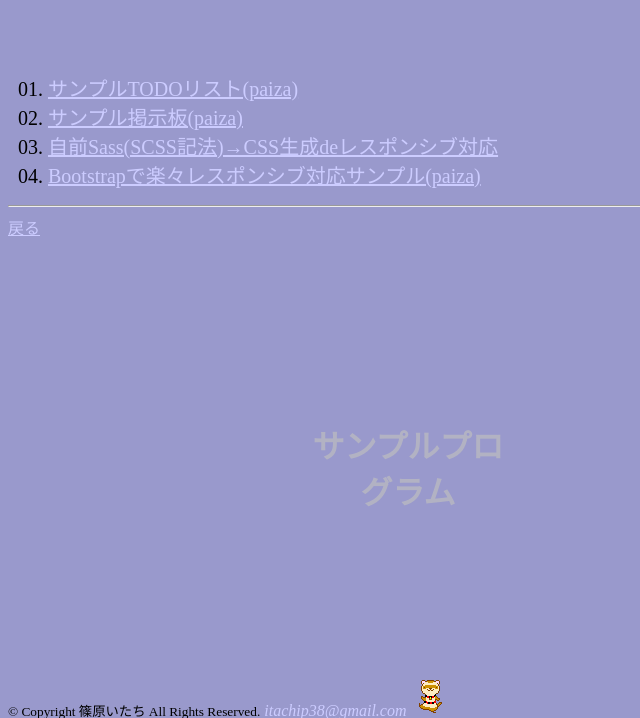
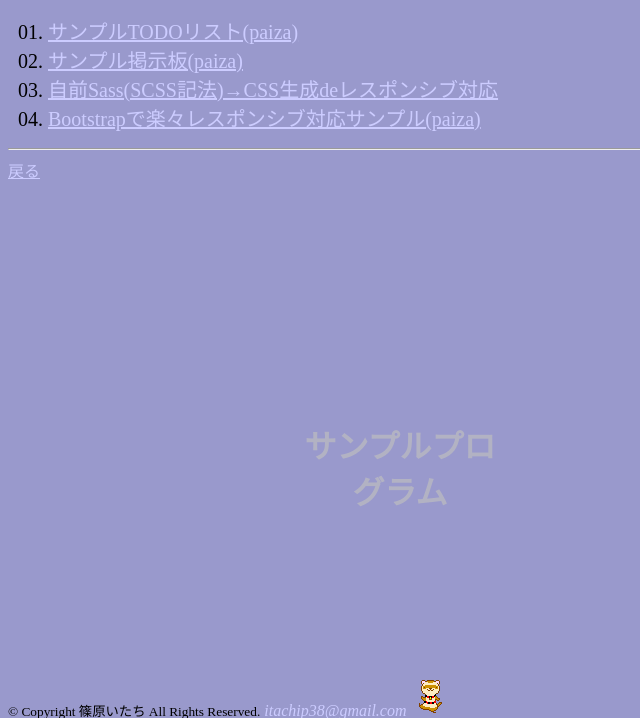
Before and after one commit to itachi-P/PHP_TODOList, a PHP site: page /samples/samples-index.html in a window 1280 px wide. Shown: the top 718 px of the page, without its empty margins (0-640 px from the left). Run offline with PHP 8.4, Linux system fonts and the light colour scheme.

Commit message:
:dog: plus one+

```diff
--- a/css/home.css
+++ b/css/home.css
@@ -20,7 +20,7 @@ body {
 }
 
 h1 {
-  position: relative;
+  position: absolute;
   top: 400px;
   left: 300px;
   color: #ccb;
--- a/php/db_ctrl.php
+++ b/php/db_ctrl.php
@@ -10,6 +10,7 @@ foreach ($actions as $action) {
 
 if ($action === "regist") {
 	// 新規項目名,担当者,期限,(完了は'未'→null,項目IDは自動採番)をINSERT
+	// ※(要修正) 現状全項目空白でも登録できてしまう仕様 → エラーメッセージ表示して再入力(既存入力値保持)にすべき
 	$item_name = $_POST['item_name'];
 	$user_id = $_POST['user_id'];
 	$month = $_POST['month'];
--- a/php/footer.tmp.php
+++ b/php/footer.tmp.php
@@ -7,5 +7,5 @@
 	<address style="display: inline;">
 		<a style="display: inline;">itachip38@gmail.com</a>
 	</address>
-	<div style="float:right">Last Modified: 2019/03/28(Thu) 0:20</div>
+	<div style="float:right">Last Modified: 2019/03/28(Thu) 1:50</div>
 </footer>
```
